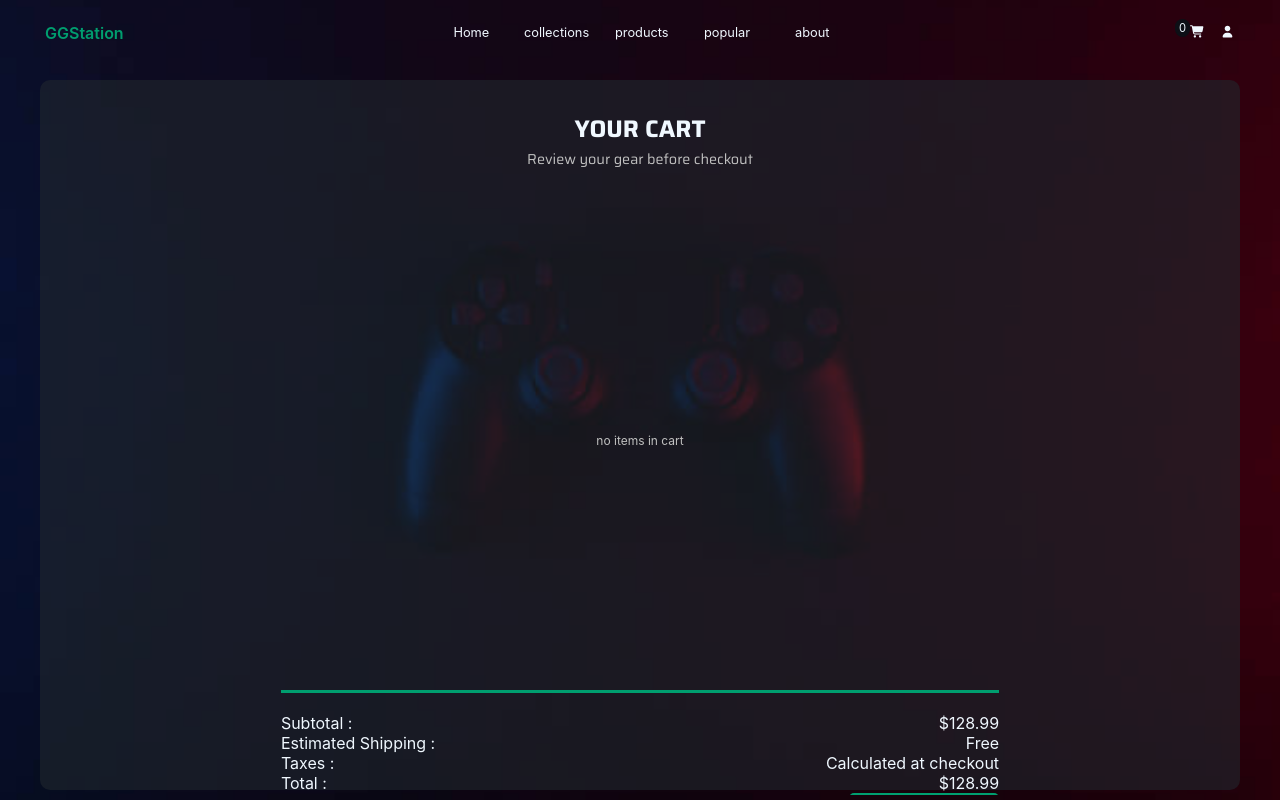
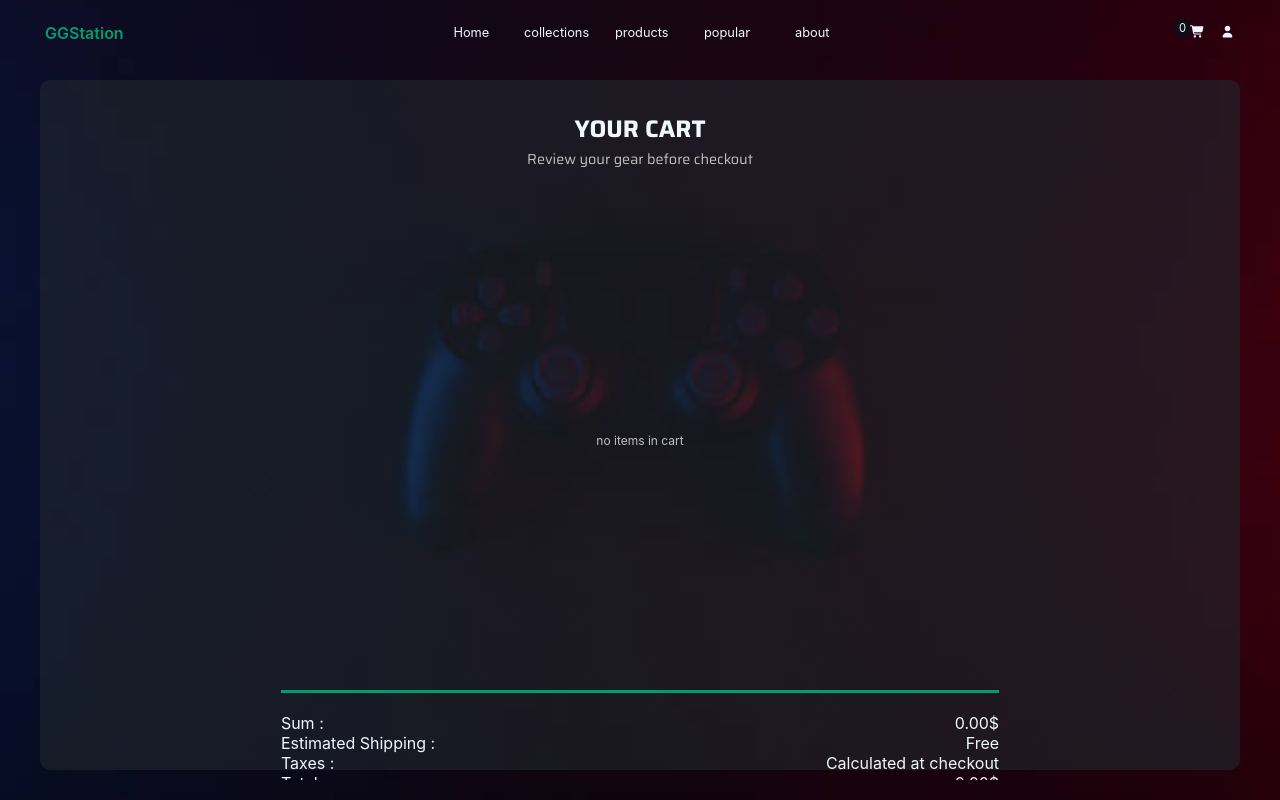
Before and after one commit to Choaib-Routbi/Ecommerce-website, a React (Vite) app: page /Ecommerce-website/cart in a window 1280 px wide. Built offline with nearby package versions, Linux system fonts and the light colour scheme; a web font is replaced by a local one.

Commit message:
add total cart price and shiping price calc , plus some incart design

```diff
--- a/src/cartContext.jsx
+++ b/src/cartContext.jsx
@@ -7,19 +7,46 @@ export function CartCountProvider({ children }) {
       const saved = localStorage.getItem("incartItems");
       return saved ? JSON.parse(saved) : [];
     });
-  const incartCount = incartItems.length;
+    const incartCount = incartItems.length;
+    let shipping
+    if (incartItems.length <= 1) {
+        shipping = 0
+    }else if(incartItems.length <= 5){
+        shipping = 10
+    }else if(incartItems.length <= 10){
+        shipping = 20
+    }else {
+        shipping = 30
+    }
+    const [totalPrice, setTotalPrice] = useState(() => {
+        const saved = localStorage.getItem("totalPrice");
+        return saved ? JSON.parse(saved) : 0;
+    });
 
-//   localStorage.clear()
+    //   localStorage.clear()
+
+    const totalPriceARRAY = [shipping, totalPrice]
 
   useEffect(() => {
     localStorage.setItem("incartItems", JSON.stringify(incartItems));
   }, [incartItems]);
 
+  useEffect(() => {
+    localStorage.setItem("totalPrice", JSON.stringify(totalPrice));
+  }, [totalPrice]);
 
+  const ADDtotalPriceCount = (price) =>{
+    setTotalPrice(prev => prev + price )
+  }
+
+  const REMOVEtotalPriceCount = (price) =>{
+    setTotalPrice(prev => prev - price )
+  }
 
   const addToCart = (product) => {
-      setIncartItems((prev) => {
-          const exists = prev.find((item) => item.name === product.name);
+    setIncartItems((prev) => {
+        const exists = prev.find((item) => item.name === product.name )
+
           if (exists) return prev; // already added
           return [...prev, product];
         });
@@ -39,6 +66,11 @@ export function CartCountProvider({ children }) {
           addToCart,
           removeFromCart,
           isInCart,
+          ADDtotalPriceCount,
+          REMOVEtotalPriceCount,
+          totalPrice,
+          shipping,
+          totalPriceARRAY
         };
   return (
     <cartContext.Provider value={contextValue}>{children}</cartContext.Provider>
--- a/src/components/product-card.jsx
+++ b/src/components/product-card.jsx
@@ -20,7 +20,7 @@ const ProductCard = ({
   const inCartTRUE_class = "card-addtocartBtn-inCART";
   const inCartFALSE = "add to cart";
   const inCartFALSE_class = "card-addtocartBtn";
-  const {updateCount, addToCart, removeFromCart, isInCart } = useContext(cartContext);
+  const {updateCount, addToCart, removeFromCart, isInCart , ADDtotalPriceCount , REMOVEtotalPriceCount } = useContext(cartContext);
 
   const product = {
     id,
@@ -40,8 +40,10 @@ const ProductCard = ({
 
   const addToCartFunction = () => {
     if (inCart) {
+      REMOVEtotalPriceCount(product.price)
       removeFromCart(product.name);
     } else {
+      ADDtotalPriceCount(product.price)
       addToCart(product);
     }
   };
--- a/src/index.css
+++ b/src/index.css
@@ -650,10 +650,9 @@ body {
   }
 }
 .cart-container {
-  height: calc(100vh - 70px);
+  height: calc(100vh - 90px);
   border: solid 1px #3f3c3c;
   margin-top: 20px;
-  margin-bottom: 10px;
   padding: 10px 20px;
   border-radius: 10px;
   border: none;
--- a/src/pages/cart.jsx
+++ b/src/pages/cart.jsx
@@ -4,7 +4,7 @@ import ProductCard from "../components/product-card";
 import Products from "./products";
 
 const Cart = () => {
-  const { incartItems, removeFromCart } = useContext(cartContext);
+  const { incartItems, removeFromCart , totalPrice , shipping , totalPriceARRAY } = useContext(cartContext);
   return (
     <div className="section cart">
       <div className="cart-container">
@@ -32,7 +32,7 @@ const Cart = () => {
             </div>
             <div className="inCart-text-container">
               <div className="inCart-text-container-left">
-                <span>Subtotal :</span>
+                <span>Sum :</span>
                 <br />
                 <span>Estimated Shipping :</span>
                 <br />
@@ -45,13 +45,27 @@ const Cart = () => {
                 </span>
               </div>
               <div className="inCart-text-container-right">
-                <span>$128.99</span>
+                <span>
+                {
+                    totalPrice >= 0 ? totalPrice.toFixed(2) : 0.00
+                }
+                $
+                </span>
                 <br />
-                <span>Free</span>
+                <span>
+                {
+                    shipping == 0 ? "Free" : shipping
+                }
+                </span>
                 <br />
                 <span>Calculated at checkout</span>
                 <br />
-                <span>$128.99</span>
+                <span>
+                {
+                    totalPrice >= 0 ? totalPriceARRAY.reduce((a, b) => a + b ,0).toFixed(2  ) : 0.00
+                }
+                $
+                </span>
                 <br />
                 <button>Checkout</button>
               </div>
--- a/src/pages/home.jsx
+++ b/src/pages/home.jsx
@@ -104,14 +104,14 @@ const Home = () => {
               sales={2432}
               rating={"4"}
               category={"a devies"}
-              price={91}
+              price={10}
             />
             <ProductCard
               name={"test2"}
               sales={2222}
               rating={"5"}
               category={"a devies"}
-              price={34}
+              price={10}
             />
             <ProductCard
               name={"test3"}
--- a/src/pages/popular.jsx
+++ b/src/pages/popular.jsx
@@ -6,7 +6,7 @@ const Popular = () => {
   const [products, setProducts] = useState([]);
   useEffect(() => {
     // fetch("https://my.api.mockaroo.com/tech_products_json.json?key=dc8d0e20")
-    fetch("https://mocki.io/v1/d82301eb-3c05-40dc-8c03-04af494527c8")
+    fetch("https://mocki.io/v1/e6889e03-1424-49ea-9332-44a42d20b677")
       .then((res) => res.json())
       .then((data) => {
         console.log(data);
--- a/src/pages/products.jsx
+++ b/src/pages/products.jsx
@@ -7,7 +7,7 @@ const Products = () => {
 
   useEffect(() => {
     // fetch("https://my.api.mockaroo.com/tech_products_json.json?key=dc8d0e20")
-    fetch("https://mocki.io/v1/d82301eb-3c05-40dc-8c03-04af494527c8")
+    fetch("https://mocki.io/v1/e6889e03-1424-49ea-9332-44a42d20b677")
       .then((res) => res.json())
       .then((data) => {
         console.log(data);
```
